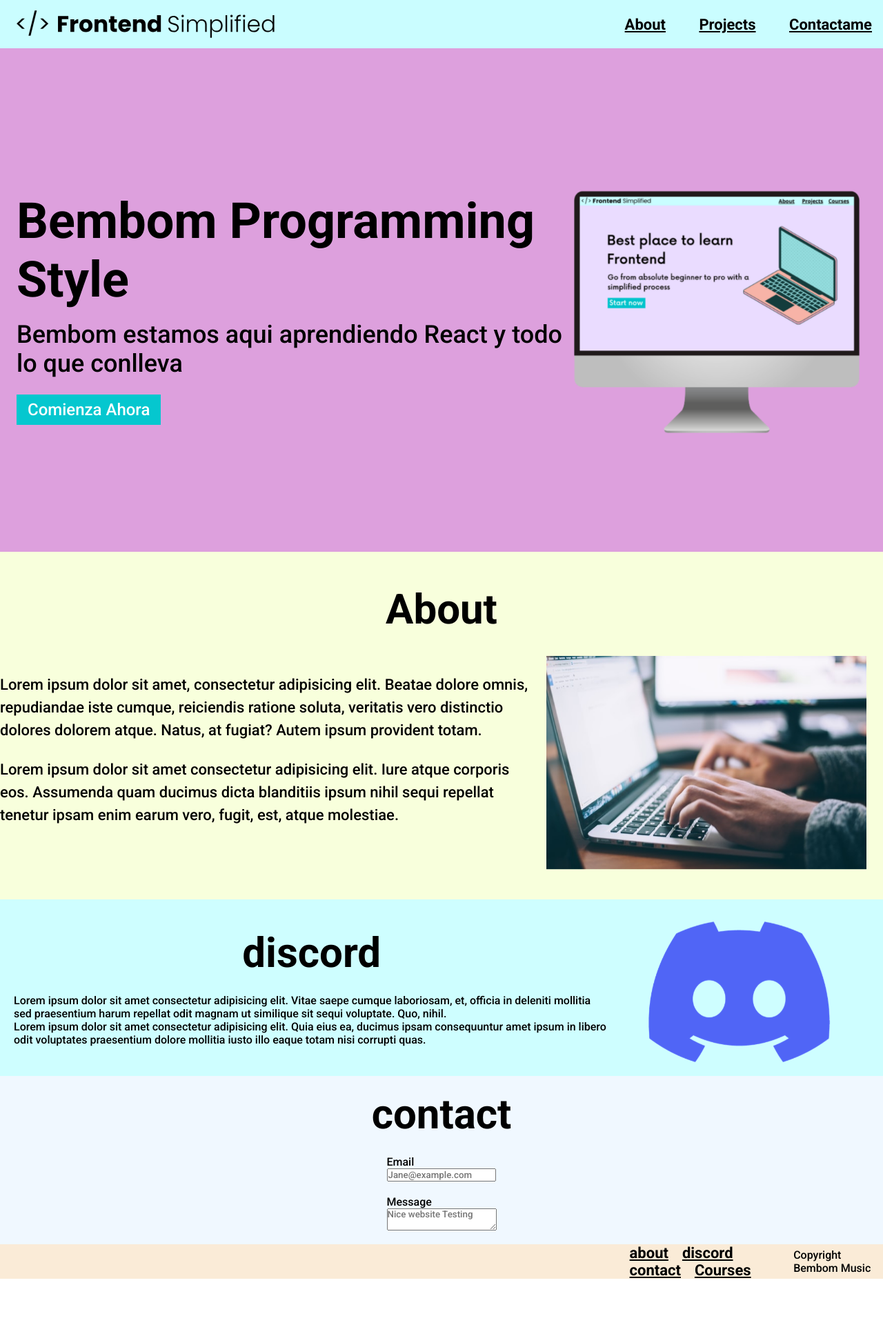
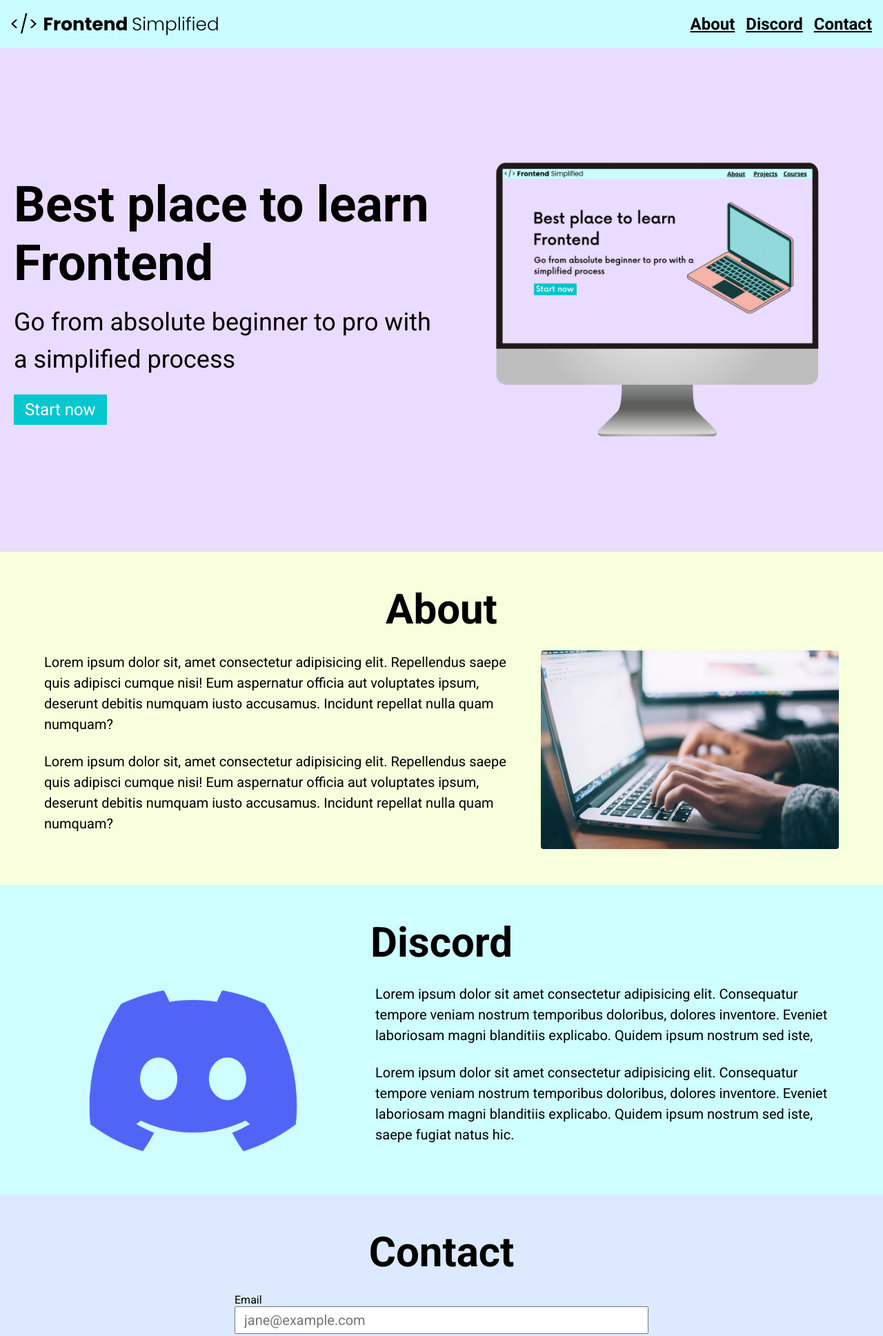
Before and after one commit to krakatua/HTML-crash-web, a plain HTML site: page index.html in a window 1280 px wide. Shown: the top 1937 px of the page at 69% size. Before the commit the page ends 1854 px from the top, so only its background shows below. Drawn offline with Linux system fonts and the light colour scheme.

Commit message:
Last update

```diff
--- a/index.html
+++ b/index.html
@@ -1,54 +1,33 @@
 <!DOCTYPE html>
 <html lang="en">
+
 <head>
-    <meta charset="UTF-8" />
-    <meta http-equiv="X-UA-Compatible" content="IE=edge" />
-    <meta name="viewport" content="width=device-width, initial-scale=1.0" />
-    <title>Testing Page</title>
-    <link rel="stylesheet" href="./style.css" />
-    <link rel="preconnect" href="https://fonts.googleapis.com" />
-    <link rel="preconnect" href="https://fonts.gstatic.com" crossorigin />
-    <link
-      href="https://fonts.googleapis.com/css2?family=Roboto:ital,wght@0,500;0,700;1,500&display=swap"
-      rel="stylesheet"
-    />
+  <meta charset="UTF-8">
+  <meta http-equiv="X-UA-Compatible" content="IE=edge">
+  <meta name="viewport" content="width=device-width, initial-scale=1.0">
+  <title>Document</title>
+  <link rel="stylesheet" href="./style.css">
 </head>
+
 <body>
-    <section class="">
-      <nav class="nav">
-        <img src="./assests/FES.svg" alt="" class="fes" />
-
-        <div class="navbar">
-          <a href="#about"> About </a>
-
-          <a href="#dc"> Projects </a>
-
-          <a href="#contact"> Contactame </a>
+  <section>
+    <nav>
+      <img class="logo" src="./assests/FES.svg" alt="" />
+      <ul>
+        <li><a href="#about">About</a></li>
+        <li><a href="#discord">Discord</a></li>
+        <li><a href="#contact">Contact</a></li>
+      </ul>
+    </nav>
+    <header>
+      <div class="row">
+        <div class="home__description">
+          <h1>Best place to learn Frontend</h1>
+          <p class="subheader">Go from absolute beginner to pro with a simplified process</p>
+          <button>Start now</button>
         </div>
-      </nav>
-
-      <header class="header">
-        <div class="row">
-          <div class="header-wrapper">
-            <div>
-              <h1>Bembom Programming Style</h1>
-            </div>
-            <div class="subheader">
-              <p>
-                Bembom estamos aqui aprendiendo React y todo lo que conlleva
-              </p>
-            </div>
-            <div>
-              <button>Comienza Ahora</button>
-            </div>
-          </div>
-
-          <figure>
-            <img
-              src="./assests/laptop.png"
-              alt="Home Page image"
-              class="img1"
-            />
+        <figure class="home__img--wrapper">
+          <img class="home__img" src="./assests/laptop.png" alt="" />
         </figure>
       </div>
     </header>
@@ -57,70 +36,66 @@
   <main>
     <section id="about">
       <h2>About</h2>
-        <div class="aboutwrapper">
-          <div class="ps">
-            <p class="sectionpara">
-            Lorem ipsum dolor sit amet, consectetur adipisicing elit. Beatae
-            dolore omnis, repudiandae iste cumque, reiciendis ratione soluta,
-            veritatis vero distinctio dolores dolorem atque. Natus, at fugiat?
-            Autem ipsum provident totam.
+      <div class="section__description">
+        <div class="section__description--wrapper">
+          <p class="section__description--para">
+            Lorem ipsum dolor sit, amet consectetur adipisicing elit. Repellendus saepe quis adipisci cumque nisi! Eum
+            aspernatur officia aut voluptates ipsum, deserunt debitis numquam iusto accusamus. Incidunt repellat nulla
+            quam numquam?
           </p>
-            <p class="sectionpara">
-            Lorem ipsum dolor sit amet consectetur adipisicing elit. Iure atque
-            corporis eos. Assumenda quam ducimus dicta blanditiis ipsum nihil
-            sequi repellat tenetur ipsam enim earum vero, fugit, est, atque
-            molestiae.
+          <p class="section__description--para">
+            Lorem ipsum dolor sit, amet consectetur adipisicing elit. Repellendus saepe quis adipisci cumque nisi! Eum
+            aspernatur officia aut voluptates ipsum, deserunt debitis numquam iusto accusamus. Incidunt repellat nulla
+            quam numquam?
           </p>
         </div>
-          <figure class="aboutimg">
-            <img src="./assests/about.jpg" alt="" class="aboutjpg" />
+        <figure class="about__img--wrapper">
+          <img src="./assests/about.jpg" alt="" />
         </figure>
       </div>
     </section>
-      <section id="dc">
-        <div>
-          <h2>discord</h2>
-          <p>
-            Lorem ipsum dolor sit amet consectetur adipisicing elit. Vitae saepe
-            cumque laboriosam, et, officia in deleniti mollitia sed praesentium
-            harum repellat odit magnam ut similique sit sequi voluptate. Quo,
-            nihil.
-          </p>
-          <p>
-            Lorem ipsum dolor sit amet consectetur adipisicing elit. Quia eius
-            ea, ducimus ipsam consequuntur amet ipsum in libero odit voluptates
-            praesentium dolore mollitia iusto illo eaque totam nisi corrupti
-            quas.
-          </p>
+
+    <section id="discord">
+      <h2>Discord</h2>
+      <div class="section__description">
+        <figure class="about__img--wrapper">
+          <img src="./assests/discord.png" alt="" />
+        </figure>
+        <div class="section__description--wrapper">
+          <p class="section__description--para">Lorem ipsum dolor sit amet consectetur adipisicing elit. Consequatur
+            tempore veniam nostrum temporibus
+            doloribus, dolores inventore. Eveniet laboriosam magni blanditiis explicabo. Quidem ipsum nostrum sed iste,
+          <p class="section__description--para">Lorem ipsum dolor sit amet consectetur adipisicing elit. Consequatur
+            tempore veniam nostrum temporibus
+            doloribus, dolores inventore. Eveniet laboriosam magni blanditiis explicabo. Quidem ipsum nostrum sed iste,
+            saepe fugiat natus hic.</p>
         </div>
-        <figure>
-          <img src="./assests/discord.png" alt="" class="discordjpg" />
-        </figure>
+
+      </div>
     </section>
+
     <section id="contact">
-        <h2>contact</h2>
+      <h2>Contact</h2>
       <form action="">
         <span>Email</span>
-          <input type="text" placeholder="Jane@example.com" class="input1" />
+        <input type="email" placeholder="jane@example.com" />
         <span>Message</span>
-          <textarea
-            type="text"
-            placeholder="Nice website Testing"
-            class="input2"
-          ></textarea>
+        <textarea name="" id="" cols="30" rows="10" placeholder="Nice website, lets connect!"></textarea>
+        <button>Submit</button>
       </form>
     </section>
   </main>
 
-    <footer class="footer">
-      <img src="" alt="" />
-      <div>
-        <a href="#about">about</a>
-        <a href="#discord">discord</a>
-        <a href="#contact">contact</a>
-        <a href="#courses">Courses</a>
+  <footer>
+    <img class="footer__logo" src="./assests/FES.svg" alt="" />
+    <div class="footer__links">
+      <a class="footer__link" href="#about">About</a>
+      <a class="footer__link" href="#discord">Discord</a>
+      <a class="footer__link" href="#contact">Contact</a>
+      <a class="footer__link" href="">Courses</a>
     </div>
-      <p class="pfo">Copyright Bembom Music</p>
+    <p>Copyright Frontend Simplified</p>
   </footer>
 </body>
+
 </html>
--- a/style.css
+++ b/style.css
@@ -1,60 +1,58 @@
+@import url('https://fonts.googleapis.com/css2?family=Roboto:wght@300;400;500;700&display=swap');
 * {
   font-family: 'Roboto', sans-serif;
   padding: 0;
   margin: 0;
   box-sizing: border-box;
-
 }
 
+html {
+  scroll-behavior: smooth;
+}
 
 nav {
-    height: 70px;
-    background-color: #cafdff;
   display: flex;
   justify-content: space-between;
   align-items: center;
-    padding: 0 16px;
-}
-
-a {
-    color: black;
-    font-size: 22px;
-    font-weight: 700;
-    padding-left: 16px;
-}
-
-.navbar {
-    width: 30%;
-    display: flex;
-    justify-content: space-between;
-    align-items: center;
+  padding: 0px 16px;
+  height: 70px;
+  background-color: #CAFDFF;
 }
 
 header {
-    height: calc(100vh - 70px);
-    background-color: plum;
+  background-color: #EADCFF;
+  min-height: calc(100vh - 70px);
+  padding: 20px;
   display: flex;
+  align-items: center;
   justify-content: center;
-    align-items: center;
-    padding: 24px 24px 0 24px;
+}
+
+img {
+  width: 100%;
+  border-radius: 4px;
+}
+
+button {
+  background-color: #05C7CF;
+  color: white;
+  padding: 8px 16px;
+  font-size: 24px;
+  border: none;
+  cursor: pointer;
+}
+
+p {
+  line-height: 1.5;
 }
 
 h1 {
   font-size: 72px;
 }
 
-.subheader {
-    font-size: 36px;
-    margin: 16px 0 24px 0;
-}
-
-button {
-    background-color: #05c7cf;
-    color: white;
-    border: none;
-    padding: 8px 16px;
-    font-size: 24px;
-    cursor: pointer
+main section,
+footer {
+  padding: 48px 0;
 }
 
 .row {
@@ -65,45 +63,43 @@ button {
   justify-content: center;
 }
 
-
-.img1 {
-    animation: float 2000ms infinite alternate-reverse;
-
+.subheader {
+  font-size: 36px;
+  margin: 16px 0 24px 0;
 }
 
-.discordjpg {
-    animation: float 2000ms infinite alternate-reverse;
-
+ul {
+  display: flex;
 }
 
-
-@keyframes float {
-    0% {
-        transform: translateY(0);
+a {
+  color: #000;
+  font-weight: bold;
+  font-size: 24px;
 }
 
-    100% {
-        transform: translateY(10px);
+li {
+  list-style-type: none;
+  padding-left: 16px;
 }
 
+.logo {
+  width: 300px;
 }
 
-
-.fes {
-    width: 30%;
-    animation: floatv 2000ms infinite alternate-reverse;
+.home__description,
+.home__img--wrapper {
+  width: 50%;
 }
 
-@keyframes floatv {
-    0% {
-        transform: translateX(0);
+.home__img--wrapper {
+  display: flex;
+  justify-content: center;
 }
 
-    100% {
-        transform: translateX(10px);
+.home__img {
+  width: 80%;
 }
-}
-
 
 /*
 
@@ -111,49 +107,38 @@ ABOUT
 
 */
 
-#about {
-    width: 100%;
-    background-color: #f8ffdc;
-    padding: 48px 0
+h2 {
+  font-size: 60px;
+  text-align: center;
+  margin-bottom: 24px;
 }
 
-.aboutwrapper {
-    display: flex;
-    justify-content: center;
-    align-items: center;
+#about {
+  background-color: #F8FFDC;
 }
 
-.ps {
-    flex-direction: column;
-    width: 60%;
+.section__description {
+  display: flex;
+  align-items: center;
+  justify-content: center;
+  max-width: 1200px;
+  margin: 0 auto;
 }
 
-.aboutc {
-    transform: translateY(20px);
+.about__img--wrapper {
+  width: 40%;
+  padding: 0 24px;
 }
 
-
-.aboutjpg {
-    animation: float 2000ms infinite alternate-reverse;
+.section__description--wrapper {
+  width: 60%;
+  padding: 0 24px;
 }
 
-.aboutimg {
-    padding: 0 24px;
-    width: 40%;
+.section__description--para {
+  font-size: 20px;
+  margin-bottom: 24px;
 }
-
-img {
-    width: 100%;
-}
-
-
-.sectionpara {
-    font-size: 22px;
-    line-height: 1.5;
-    margin-bottom: 24px;
-    padding: 0;
-}
-
 
 /*
 
@@ -161,53 +146,130 @@ DISCORD
 
 */
 
-
-#dc {
-
-    background-color: #cefeff;
-    display: flex;
-    padding: 20px;
-    justify-content: center;
-    align-items: center;
-
+#discord {
+  background-color: #CEFEFF;
 }
 
+/*
+
+  CONTACT
+
+*/
+
 #contact {
-    background-color: aliceblue;
+  background-color: #DCE9FF;
+}
+
+form {
+  max-width: 600px;
+  margin: 0 auto;
   display: flex;
   flex-direction: column;
-    justify-content: space-around;
-    align-items: center;
-    padding: 20px
 }
 
-.input1 {
+input, textarea {
+  font-size: 20px;
+  margin-bottom: 24px;
+  padding: 6px 12px;
+}
+
+input {
+  height: 40px;
+}
+
+/*
+
+  FOOTER
+
+*/
+
+footer {
+  background-color: #AAF5FF;
   display: flex;
   flex-direction: column;
-    justify-content: space-between;
-    align-items: space-around;
-    margin-bottom: 20px;
-}
-
-.input2 {
-    display: flex;
-}
-
-.footer {
-    background-color: antiquewhite;
-    display: flex;
-    justify-content: center;
   align-items: center;
 }
 
-@media (max-width: 576px) {
-    * {
+.footer__logo {
+  max-width: 480px;
+  margin-bottom: 24px;
+}
+
+.footer__link {
+  padding: 0 16px;
+}
+
+.footer__links {
+  margin-bottom: 32px;
+}
+
+@media (max-width: 768px) {
+  .row {
+    flex-direction: column;
+  }
+
+  .home__description, .home__img--wrapper {
+    width: 100%;
+  }
+
+  nav ul {
+    display: none;
+  }
+
+  .home__description {
+    margin-bottom: 24px;
+    display: flex;
+    flex-direction: column;
+    align-items: center;
+  }
+
+  h1 {
+    text-align: center;
+    font-size: 60px;
+  }
+
+  .subheader {
+    text-align: center;
+    font-size: 28px;
+  }
+
+  .section__description {
+    flex-direction: column;
+  }
+
+  .section__description--wrapper,
+  .about__img--wrapper {
+    width: 100%;
+  }
+
+  #discord .section__description {
+    flex-direction: column-reverse;
+  }
+
+  form {
+    padding: 0 24px;
+  }
+
+  footer {
+    padding: 48px 24px;
+  }
+
+  .footer__logo {
+    max-width: 400px;
+  }
+
+  .footer__link {
+    padding: 0 8px;
+    font-size: 18px;
+  }
+}
+
+@media (max-width: 480px) {
+  .footer__logo {
+    max-width: 320px;
+  }
+
+  .footer__link {
     font-size: 16px;
   }
 }
-
-h2 {
-    font-size: 60px;
-    text-align: center;
-    margin-bottom: 24px;
-}
```
Lines whose indentation alone changed are shown as unchanged.
